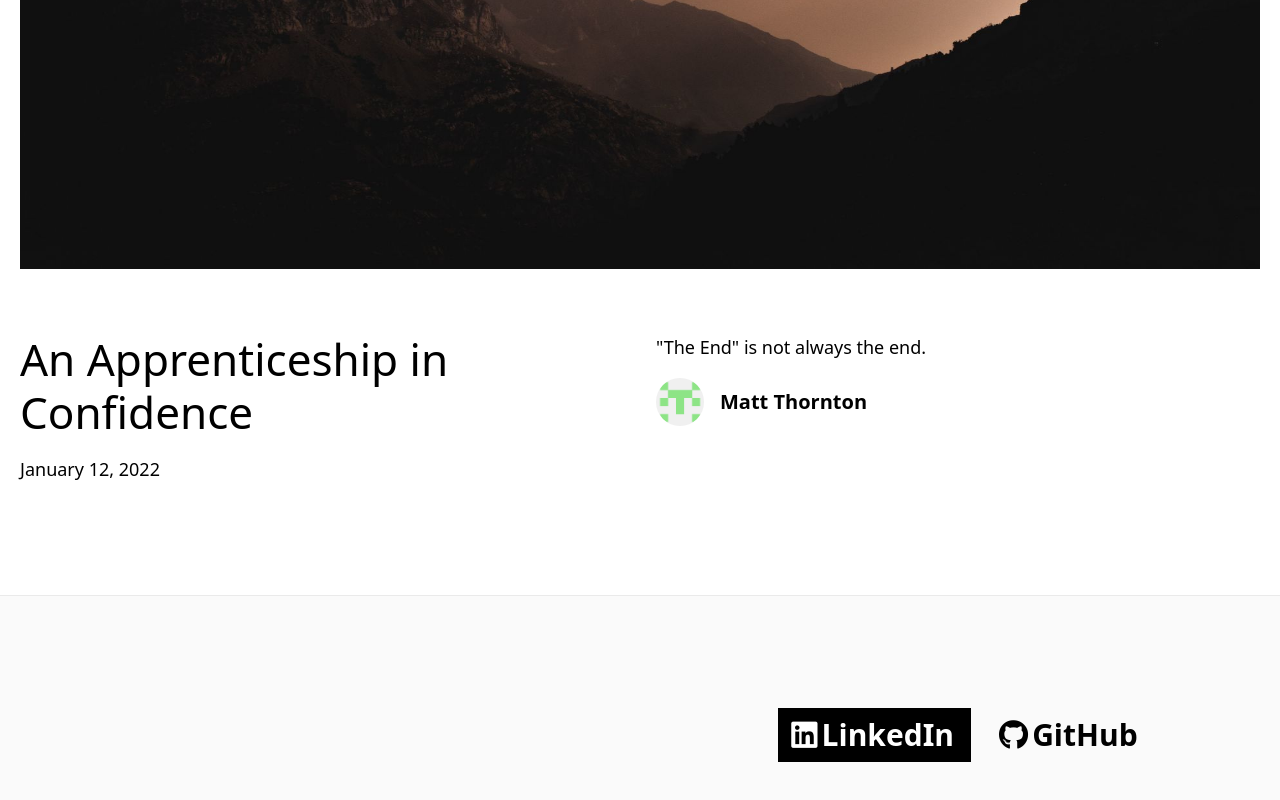
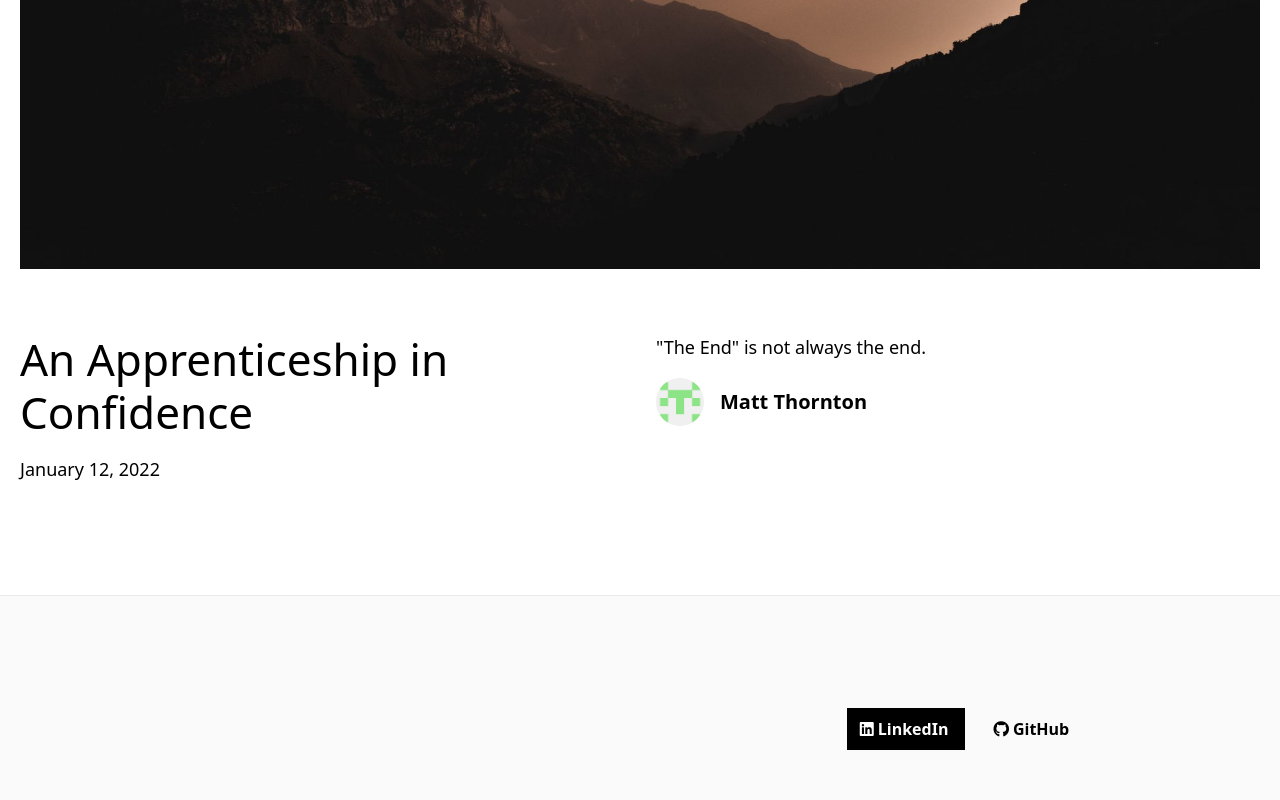
Before and after one commit to ThorntonMatthewD/dev-carolina-blog, a Next.js app: page / in a window 1280 px wide. Shown: the part 583-1383 px from the top of the page. Built offline with nearby package versions, Linux system fonts and the light colour scheme.

Commit message:
Make the footer buttosn smaller

```diff
--- a/components/footer.js
+++ b/components/footer.js
@@ -8,7 +8,7 @@ export default function Footer() {
           <h3 className="text-4xl lg:text-5xl font-bold tracking-tighter leading-tight text-center lg:text-left mb-10 lg:mb-0 lg:pr-4 lg:w-1/2">
           </h3>
           <div className="flex flex-col lg:flex-row justify-center items-center lg:pl-4 lg:w-1/2">
-            <div className='text-3xl bg-black hover:bg-white hover:text-black border border-black text-white mx-4 px-3 py-2'>
+            <div className='text-1xl bg-black hover:bg-white hover:text-black border border-black text-white mx-4 px-3 py-2'>
               <p className='fab fa-linkedin'></p>
               <a
                 href="https://www.linkedin.com/in/matthew-t-965703162/"
@@ -17,7 +17,7 @@ export default function Footer() {
               LinkedIn
             </a>
             </div>
-            <div className='text-3xl px-3 py-2'>
+            <div className='text-1xl px-3 py-2'>
               <p className='fab fa-github'></p>
               <a
                 href={`https://github.com/ThorntonMatthewD`}
```
